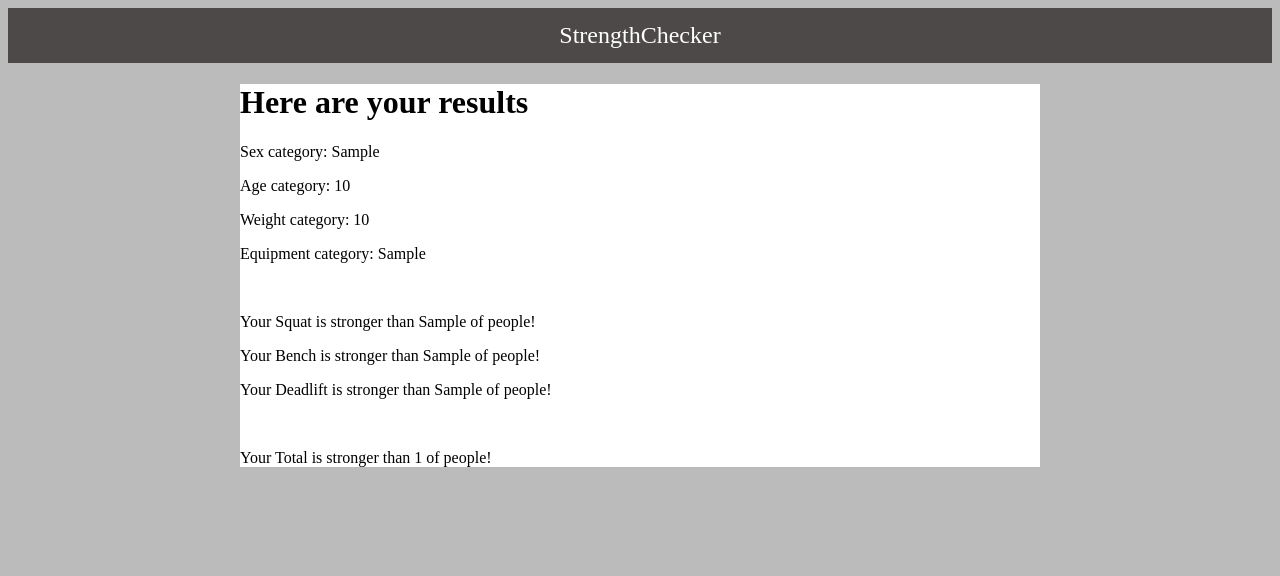
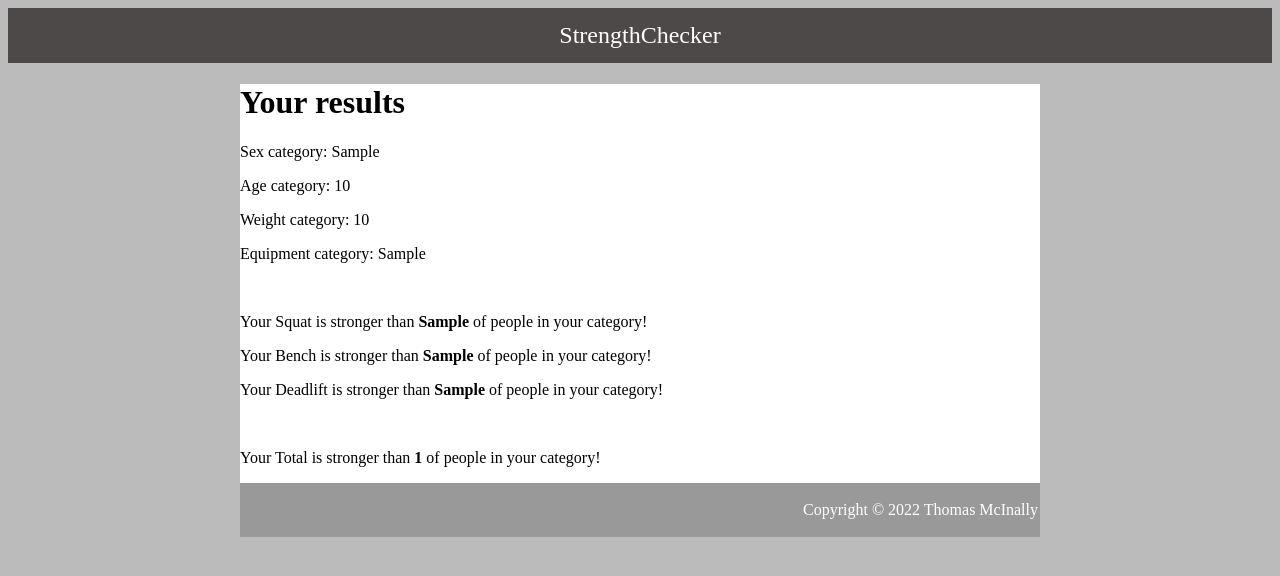
Before and after one commit to Thomas-mcinally/StrengthChecker---flask, a Flask app: template templates/results.html in a window 1280 px wide. Shown: the top 576 px of the page. Run offline with Flask 2, Linux system fonts and the light colour scheme; the template is opened without the code that fills it: most values are stand-ins (such as "Sample title", 1, 10 or a date in 2020).

Commit message:
update aesthetics

```diff
--- a/templates/base.html
+++ b/templates/base.html
@@ -12,7 +12,11 @@
     </ul>
 
     <div id="container">
-        {% block content %} {% endblock %}
+        {% block content %}
+        {% endblock %}
+        <div id="footer">
+          <p>Copyright &copy; 2022 Thomas McInally</p>
+        </div>
     </div>
 
 
--- a/templates/index.html
+++ b/templates/index.html
@@ -53,9 +53,4 @@
 
 </div>
 </center>
-
-<div id="footer">
-  <p>Copyright &copy; 2022 Thomas McInally</p>
-</div>
-
 {% endblock %}
--- a/templates/results.html
+++ b/templates/results.html
@@ -2,15 +2,15 @@
 {% extends 'base.html' %}
 
 {% block content %}
-    <h1>Here are your results</h1>
+    <h1>Your results</h1>
     <p>Sex category: {{results['sex_category']}}</p>
     <p>Age category: {{results['age_category']}}</p>
     <p>Weight category: {{results['weight_category']}}</p>
     <p>Equipment category: {{results['equipment_category']}}</p>
     <br>
-    <p>Your Squat is stronger than {{results['squat_result']}} of people!</p>
-    <p>Your Bench is stronger than {{results['bench_result']}} of people!</p>
-    <p>Your Deadlift is stronger than {{results['deadlift_result']}} of people!</p>
+    <p>Your Squat is stronger than <strong>{{results['squat_result']}}</strong> of people in your category!</p>
+    <p>Your Bench is stronger than <strong>{{results['bench_result']}}</strong> of people in your category!</p>
+    <p>Your Deadlift is stronger than <strong>{{results['deadlift_result']}}</strong> of people in your category!</p>
     <br>
-    <p>Your Total is stronger than {{results['total_result']}} of people!</p>
+    <p>Your Total is stronger than <strong>{{results['total_result']}}</strong> of people in your category!</p>
 {% endblock %}
--- a/templates/results_unavailable.html
+++ b/templates/results_unavailable.html
@@ -1,5 +1,8 @@
 {% extends 'base.html' %}
 
 {% block content %}
-    <p>Results unavailable. Go to homepage and enter your data to get results</p>
+<center>
+    <p>ERROR: Results unavailable.
+    <br /> Go to homepage and enter your data to get results</p>
+</center>
 {% endblock %}
```
Also changed, not shown: static/images/Home_page.JPG, static/images/results_page.JPG.
